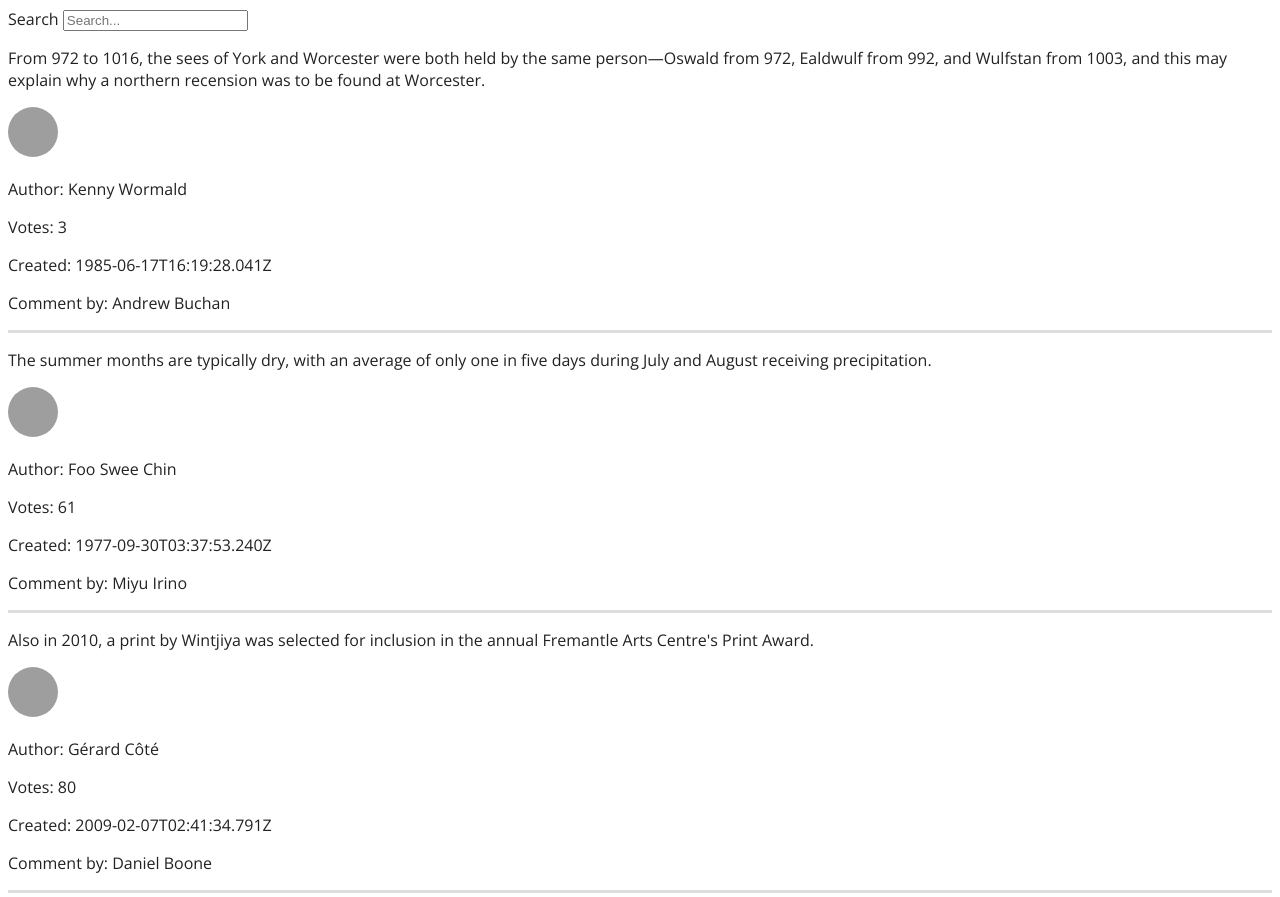
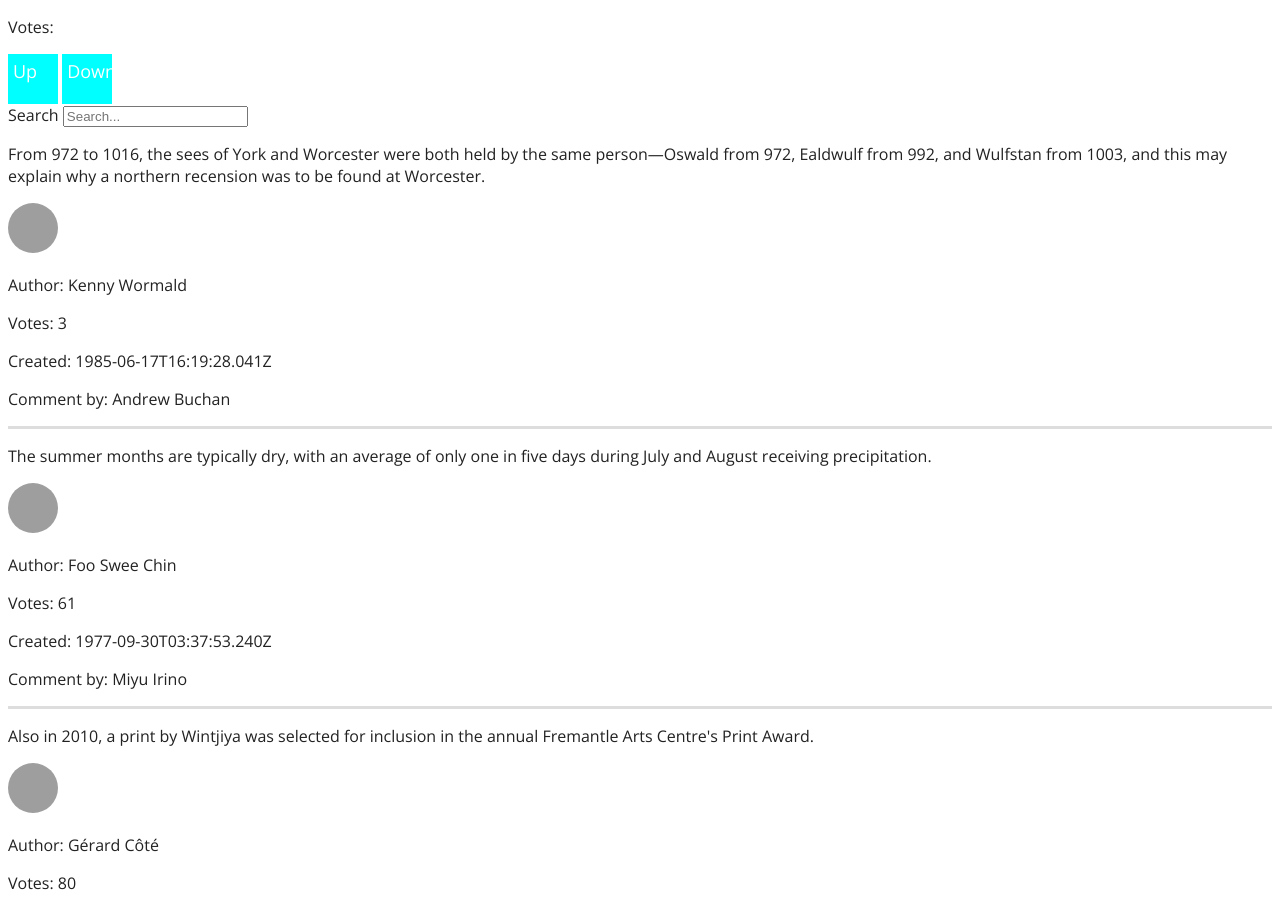
Before and after one commit to BillyZac/baby-reddit, a plain HTML site: page index.html in a window 1280 px wide. Shown: the top 897 px of the page. Drawn offline with nearby package versions, Linux system fonts and the light colour scheme; grey boxes are pictures that could not be loaded.

Commit message:
Click Up or Down, it changes the vote count.

```diff
--- a/css/master.css
+++ b/css/master.css
@@ -12,3 +12,21 @@ body {
 .post {
   border-bottom: 3px solid #ddd;
 }
+
+.vote-up,
+.vote-down
+ {
+  display: inline-block;
+  width: 10%;
+  padding: 5px;
+  background-color: #000;
+  color: #fff;
+}
+
+.nogurlzallowed {
+  width: 40px;
+  height: 40px;
+  background: aqua;
+  font-size: 18px;
+  color: #fff;
+}
--- a/index.html
+++ b/index.html
@@ -7,6 +7,19 @@
     <link rel="stylesheet" href="./css/master.css" media="screen" charset="utf-8">
   </head>
   <body>
+    <div ng-app="votes">
+      <p>Votes: {{ voteCount }}</p>
+      <span
+        class="nogurlzallowed vote-up"
+        ng-click="voteCount = voteCount + 1">
+        Up
+      </span>
+      <span
+        class="nogurlzallowed vote-down"
+        ng-click="voteCount = voteCount - 1">
+        Down
+      </span>
+    </div>
     <div ng-controller="PostsController">
       <div>
         <label for="search">Search</label>
--- /dev/null
+++ b/js/votes.js
@@ -0,0 +1,5 @@
+var app = angular.module("votes",[])
+
+app.controller('VotesController', function($scope) {
+  $scope.voteCount = 0
+})
```
